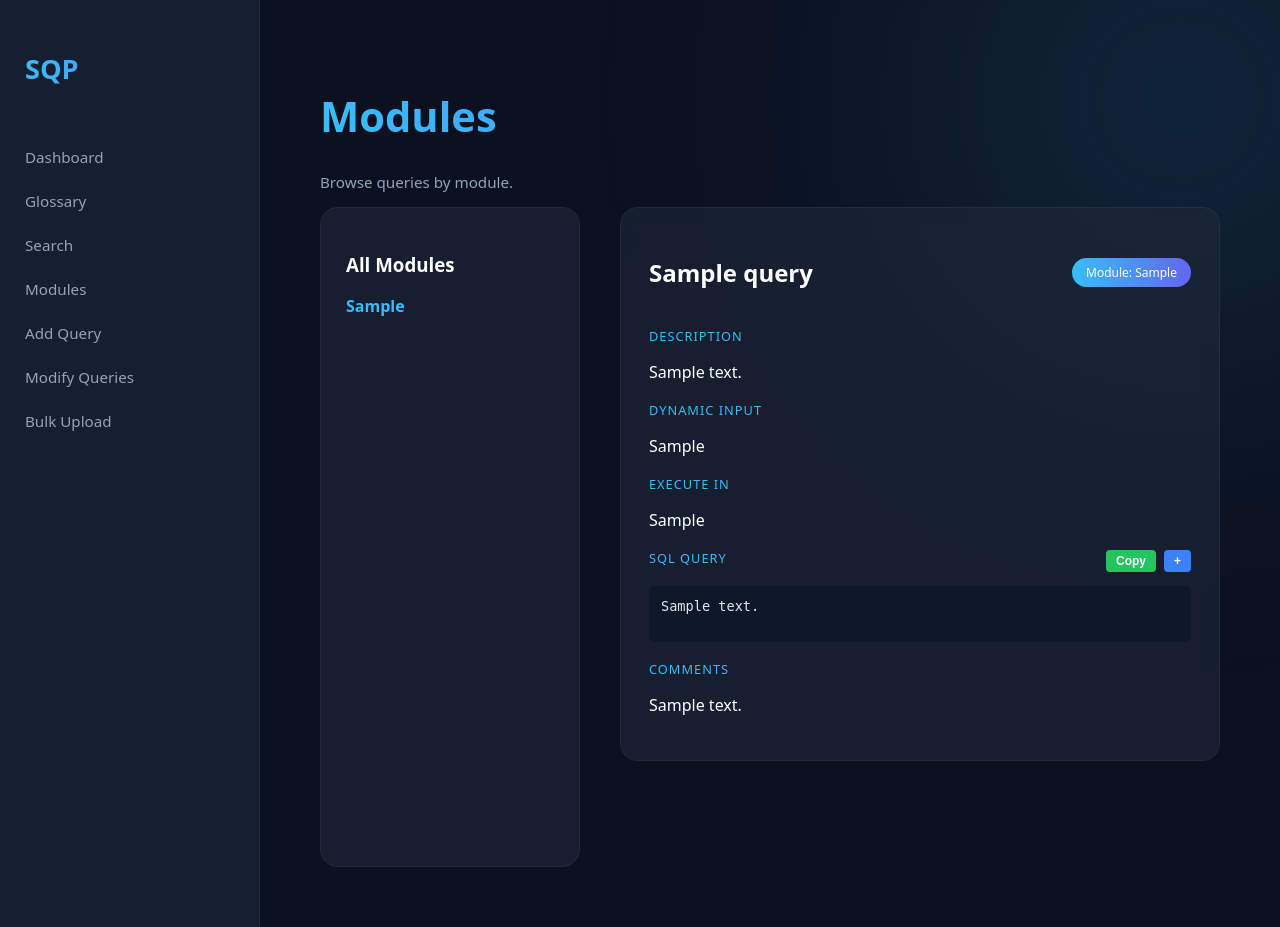
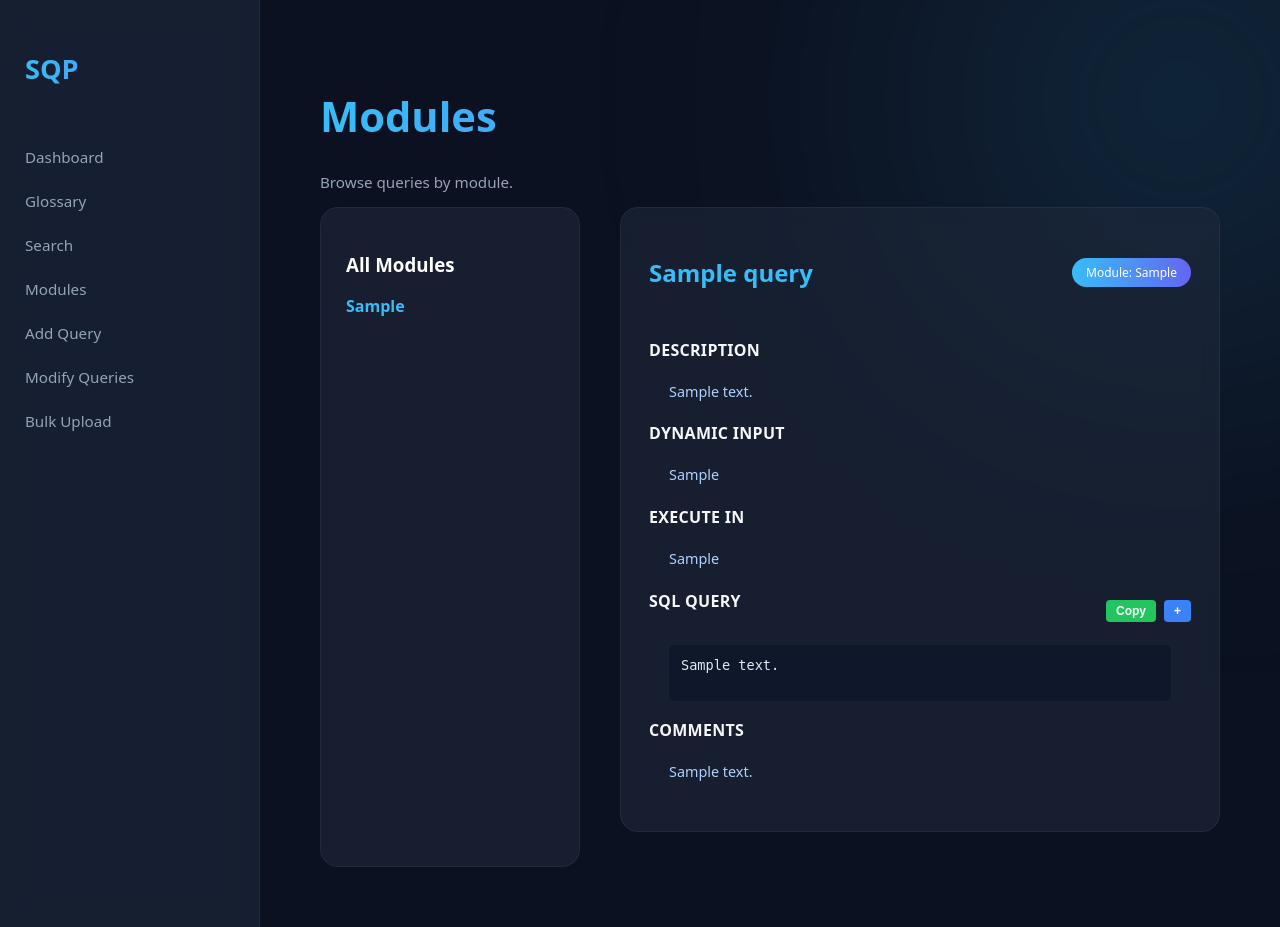
Before and after one commit to tejwant-bedi/saviynt_query_portal, a Flask app: a page that uses templates/base.html in a window 1280 px wide. Run offline with Flask 3, Linux system fonts and the light colour scheme; tables that the repository leaves empty hold one stand-in row (values such as "Sample post").

Commit message:
UI changes

```diff
--- a/static/style.css
+++ b/static/style.css
@@ -174,7 +174,8 @@ body {
     display: flex;
     justify-content: space-between;
     align-items: center;
-    margin-bottom: 15px;
+    color: #38bdf8;
+    margin-bottom: 30px;
 }
 
 .card-header h3 {
@@ -330,11 +331,24 @@ button:hover {
 
 .label {
     display: block;
-    font-size: 0.8rem;
+    font-size: 1.0rem;
+    font-weight: 600;
+    color: #f5f7f9;
+    margin-bottom: 20px;
+    letter-spacing: 0.3px;
     text-transform: uppercase;
-    letter-spacing: 1px;
-    color: #38bdf8;
-    margin-bottom: 6px;
+}
+
+.detail-block p {
+    font-size: 0.90rem;
+    font-weight: 400;
+    color: #afd0ff;
+    margin: 20px;
+    line-height: 1.5;
+}
+
+.detail-block:last-child {
+    border-bottom: none;
 }
 
 .empty-state {
@@ -462,6 +476,8 @@ pre {
     border-radius: 6px;
     white-space: pre-wrap;
     transition: max-height 0.3s ease;
+    margin-left: 20px;
+    margin-right: 20px;
 }
 
 .query-preview.expanded {
```
